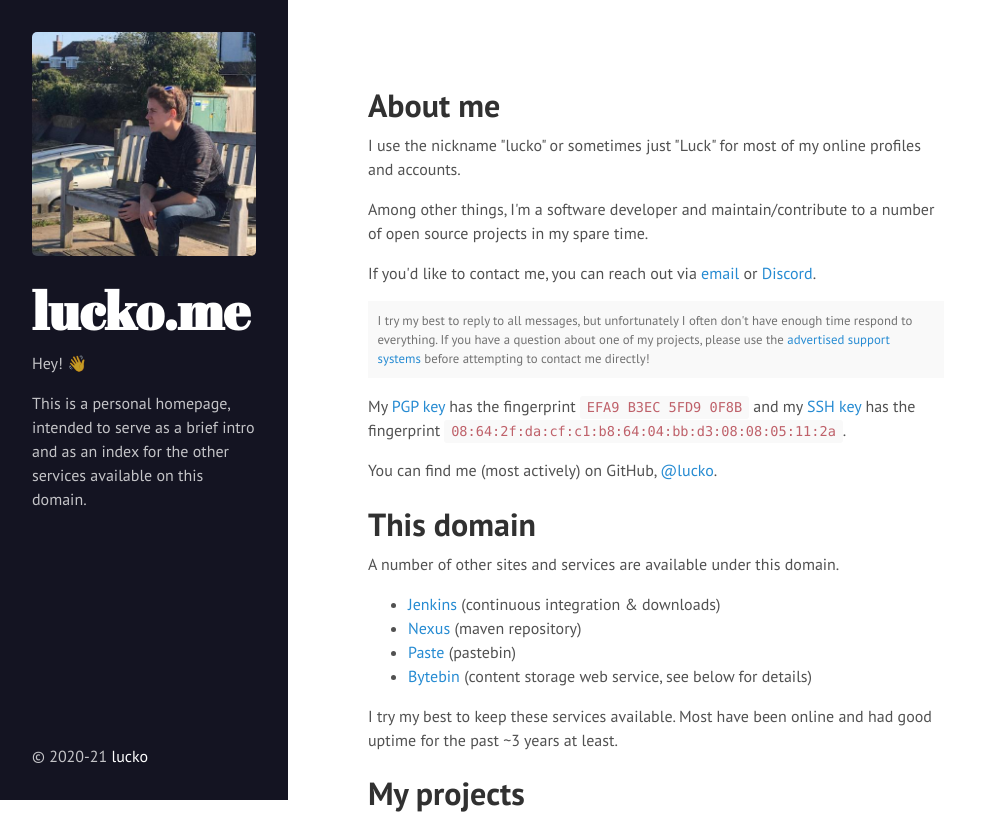
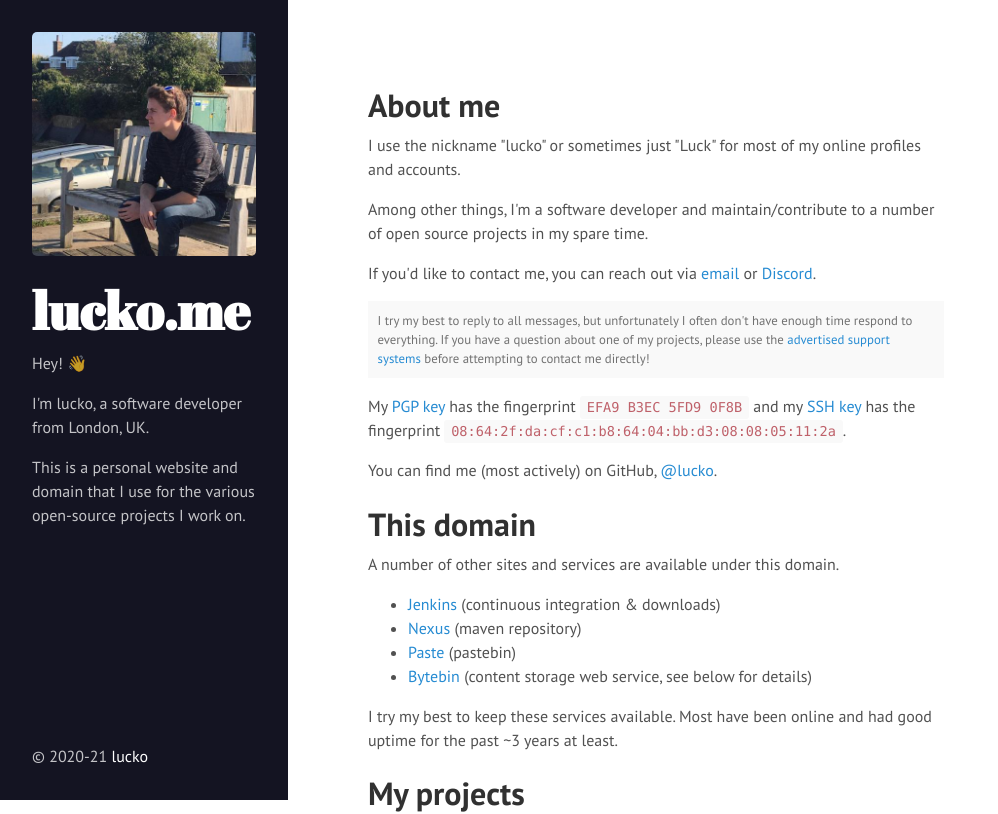
Before and after one commit to lucko/lucko.github.io, a Next.js app: page / in a window 1280 px wide. Shown: the top 814 px of the page, without its empty margins (0-998 px from the left). Built offline with nearby package versions, Linux system fonts and the light colour scheme.

Commit message:
update sidebar

```diff
--- a/components/layout.js
+++ b/components/layout.js
@@ -22,7 +22,8 @@ export default function Layout({ children, title = '' }) {
             : <h1><Link href="/">lucko.me</Link></h1>
           }
           <p>Hey! 👋</p>
-          <p>This is a personal homepage, intended to serve as a brief intro and as an index for the other services available on this domain.</p>
+          <p>I'm lucko, a software developer from London, UK.</p>
+          <p>This is a personal website and domain that I use for the various open-source projects I work on.</p>
         </div>
       </div>
       <div className="container sidebar-sticky footer">
--- a/styles/globals.css
+++ b/styles/globals.css
@@ -138,6 +138,7 @@ code {
   color: #bf616a;
   background-color: #f9f9f9;
   border-radius: 3px;
+  overflow-wrap: anywhere;
 }
 pre {
   display: block;
```
